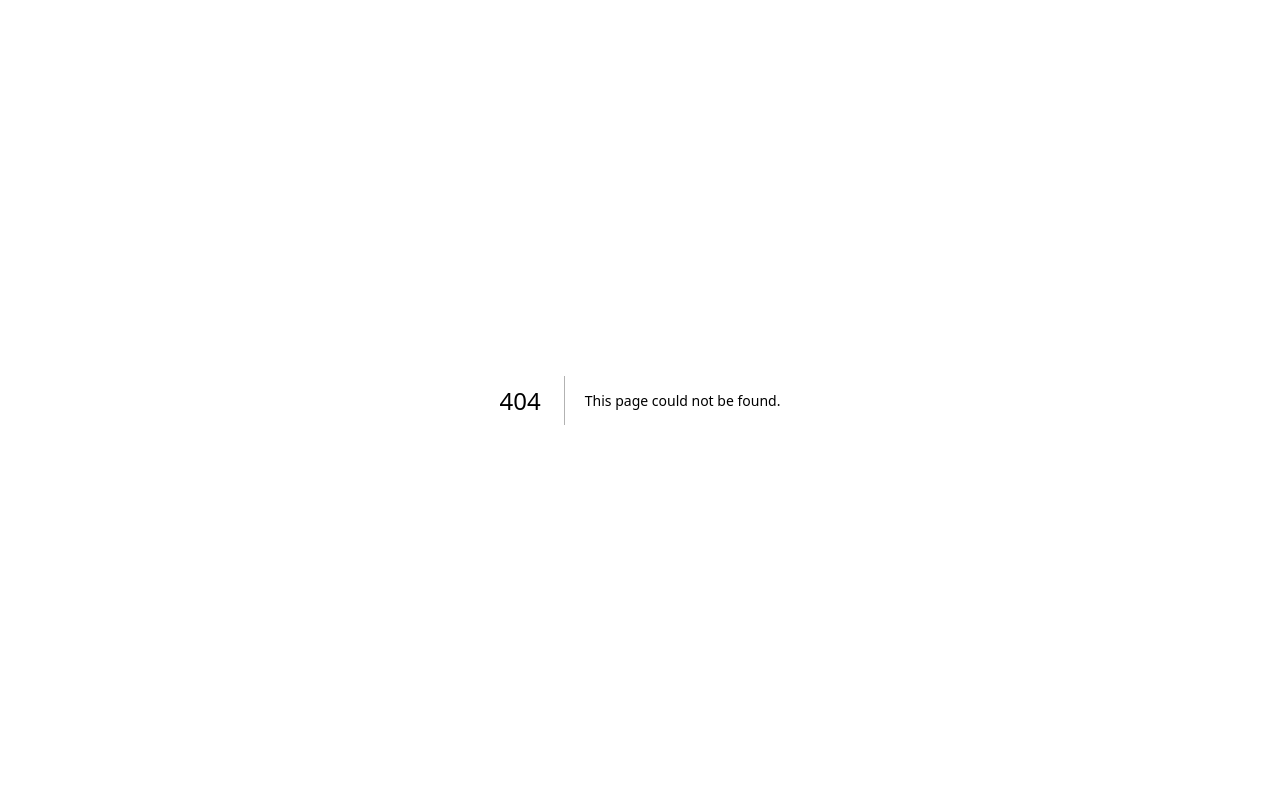
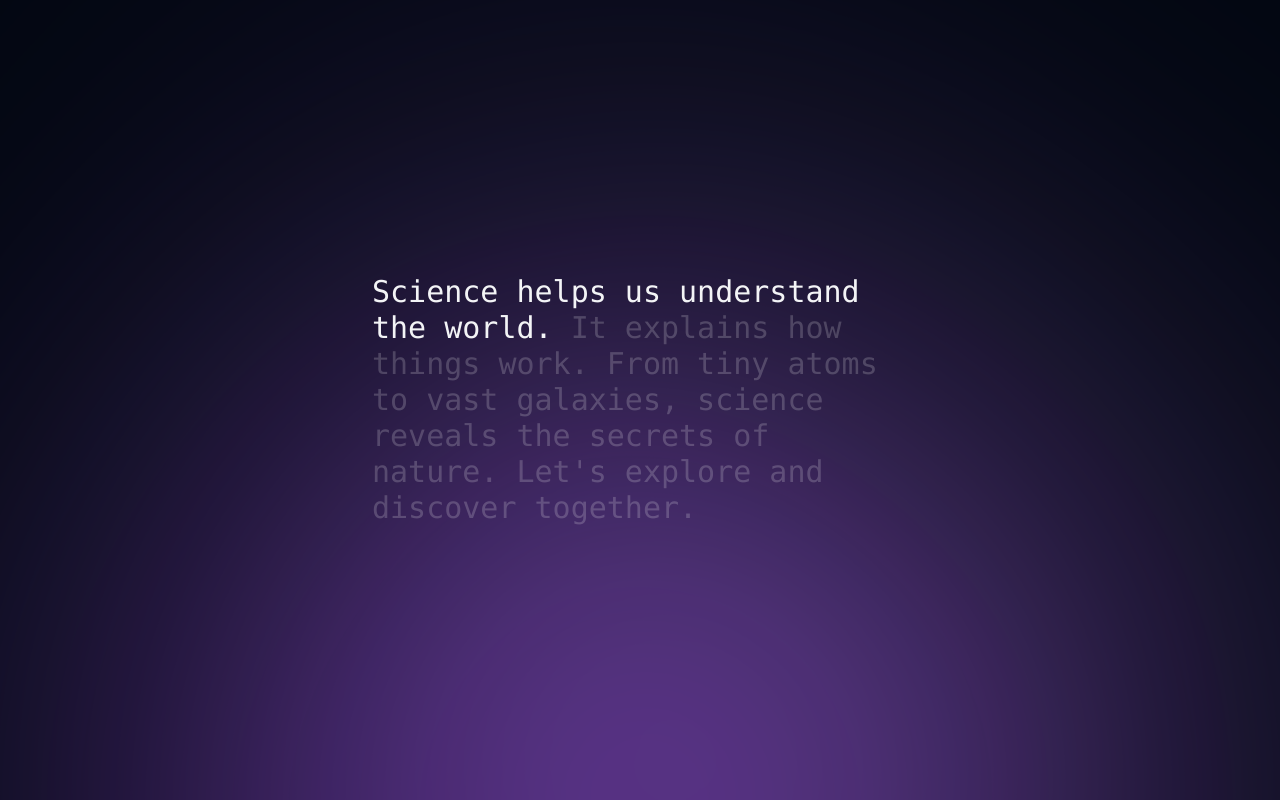
Before and after one commit to gharsh11032000/animated-components-next-tailwind-framer-motion, a Next.js app: page /ui/text-animations/text-animation-36 in a window 1280 px wide. Before the commit this address had no page. Built offline with nearby package versions, Linux system fonts and the light colour scheme.

Commit message:
Adding Animation 36

```diff
--- /dev/null
+++ b/app/ui/text-animations/text-animation-36/page.tsx
@@ -0,0 +1,85 @@
+"use client";
+
+import React, { useState, useEffect } from "react";
+import { motion } from "framer-motion";
+
+export default function ScrollTextWordAnimation2() {
+  const words = [
+    "Science helps us understand the world. ",
+    "It explains how things work. ",
+    "From tiny atoms to vast galaxies, ",
+    "science reveals the secrets of nature. ",
+    "Let's explore and discover together.",
+  ];
+
+  return (
+    <motion.div
+      initial={{
+        opacity: 0,
+      }}
+      animate={{
+        opacity: 1,
+      }}
+      transition={{
+        duration: 1.5,
+      }}
+      className="font-mono overflow-hidden relative dark:bg-gray-950 text-gray-100"
+    >
+      <motion.div
+        initial={{
+          opacity: 0,
+        }}
+        animate={{
+          opacity: [0.8, 1],
+          scale: [1.8, 2],
+          rotate: [0, 360, 0],
+        }}
+        transition={{
+          duration: 4,
+          ease: "easeInOut",
+          repeat: Infinity,
+          repeatType: "reverse",
+        }}
+        style={{
+          left: "calc(50% - 12rem)",
+        }}
+        className="absolute z-0 -bottom-1/4 w-96 h-96 bg-gradient-to-r from-purple-600 to-purple-400 rounded-full blur-[8rem] opacity-100"
+      ></motion.div>
+
+      <div className="h-screen flex sticky top-0 px-5 max-w-xl mx-auto items-center justify-center">
+        <AnimatedSection words={words} />
+      </div>
+    </motion.div>
+  );
+}
+
+const AnimatedSection = ({ words }: { words: string[] }) => {
+  const [currentWordIndex, setCurrentWordIndex] = useState(0);
+
+  useEffect(() => {
+    const interval = setInterval(() => {
+      setCurrentWordIndex((prevIndex) => (prevIndex + 1) % words.length);
+    }, 1000);
+
+    return () => clearInterval(interval);
+  }, [words.length]);
+
+  return (
+    <div className="flex flex-col gap-8">
+      <p className="max-w-screen-lg md:text-3xl">
+        {words.map((word, index) => (
+          <motion.span
+            key={index}
+            initial={{ opacity: 0.2 }}
+            className="inline overflow-hidden"
+            animate={{
+              opacity: index === currentWordIndex ? 1 : 0.2,
+            }}
+          >
+            {word}
+          </motion.span>
+        ))}
+      </p>
+    </div>
+  );
+};
```
